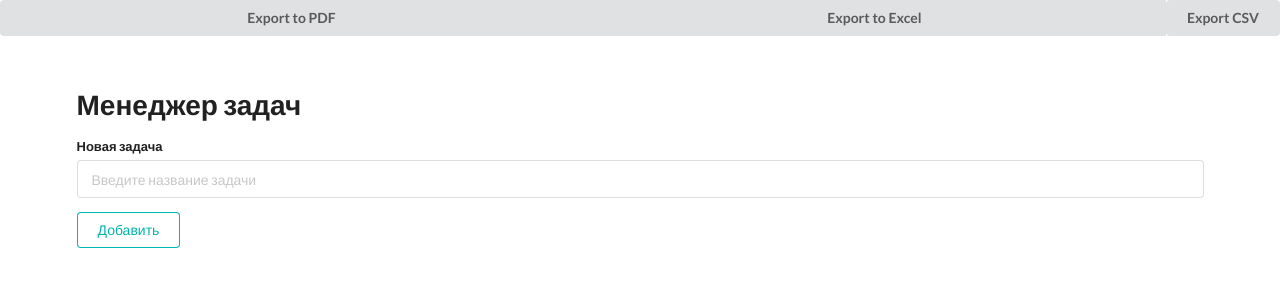
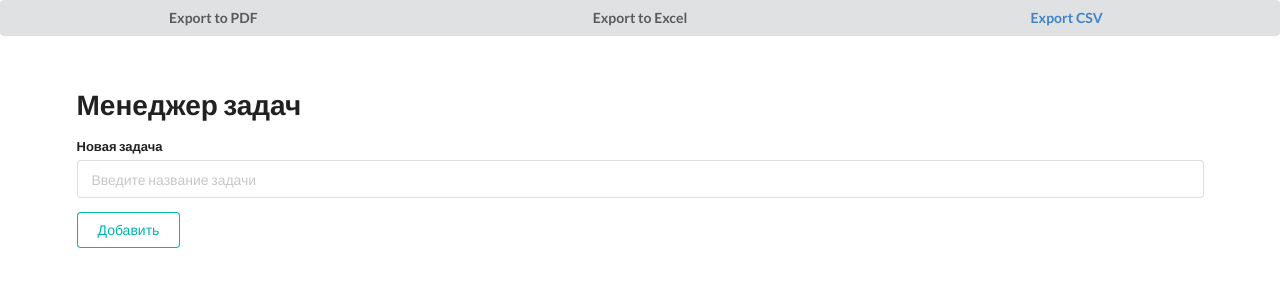
Before and after one commit to Mixaqi/todolist, a Django app: page / in a window 1280 px wide. Shown: the top 300 px of the page. Run offline with Django 4.2, Linux system fonts and the light colour scheme; data that the repository does not hold is empty.

Commit message:
fixed 3rd button

```diff
--- a/todoapp/templates/todoapp/index.html
+++ b/todoapp/templates/todoapp/index.html
@@ -4,8 +4,9 @@
 <div class="ui three buttons">
     <button class="ui button">Export to PDF</button>
     <button class="ui button">Export to Excel</button>
-    <a href = "{% url 'export_csv' %}"><button class="ui button">Export CSV</button></a>
-  </div>
+    <button class="ui button"><a href="{% url 'export_csv' %}">Export CSV</a></button>
+</div>
+
 
 <div style="margin-top: 50px;" class="ui container">
     <h1>Менеджер задач</h1>
```
Also changed, not shown: todoapp/todolist/views.py (+3 -12 lines).
